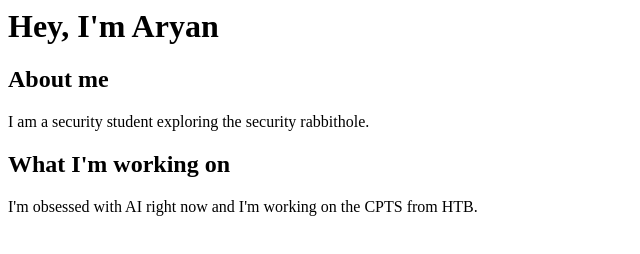
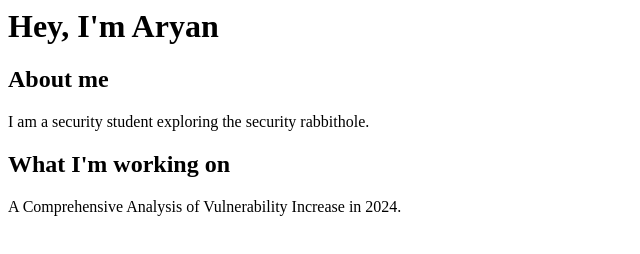
Before and after one commit to aryanaim/website, a plain HTML site: page index.html in a window 1280 px wide. Shown: the whole page, without its empty margins (0-640 px from the left). Drawn offline with Linux system fonts and the light colour scheme.

Commit message:
Update index.html

```diff
--- a/index.html
+++ b/index.html
@@ -10,7 +10,7 @@
         </p>
         <h2>What I'm working on</h2>
         <p>
-            I'm obsessed with AI right now and I'm working on the CPTS from HTB.
+            A Comprehensive Analysis of Vulnerability Increase in 2024.
         </p>
     </body>
 </html>
```
